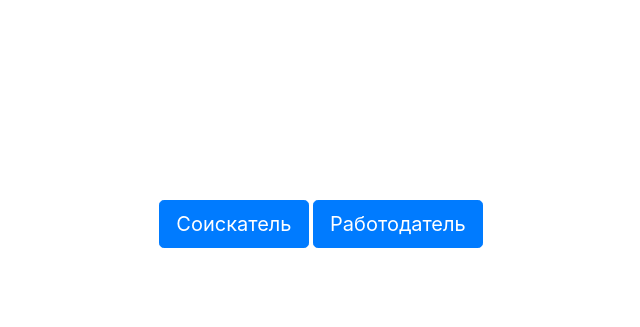
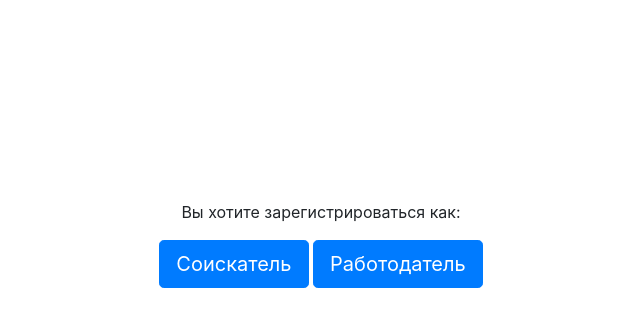
Before and after one commit to AndreyYanke/This_you_not_hello_word, a Django app: page /regist/ in a window 1280 px wide. Shown: the part 176-503 px from the top of the page, without its empty margins (319-959 px from the left). Run offline with Django 4.2, Linux system fonts and the light colour scheme; some libraries are stand-ins or nearby versions.

Commit message:
Добавил текст

```diff
--- a/userapp/templates/userapp/first_page_registration.html
+++ b/userapp/templates/userapp/first_page_registration.html
@@ -3,6 +3,7 @@
 {% block content %}
     <div style="padding-top: 25%">
         <div class="col text-center justify-content-center align-self-center">
+            <p>Вы хотите зарегистрироваться как:</p>
             <button class="btn btn-primary btn-lg" onclick="window.location.href = '{% url 'regist:aspirant' %}';">
                 Соискатель
             </button>
```
